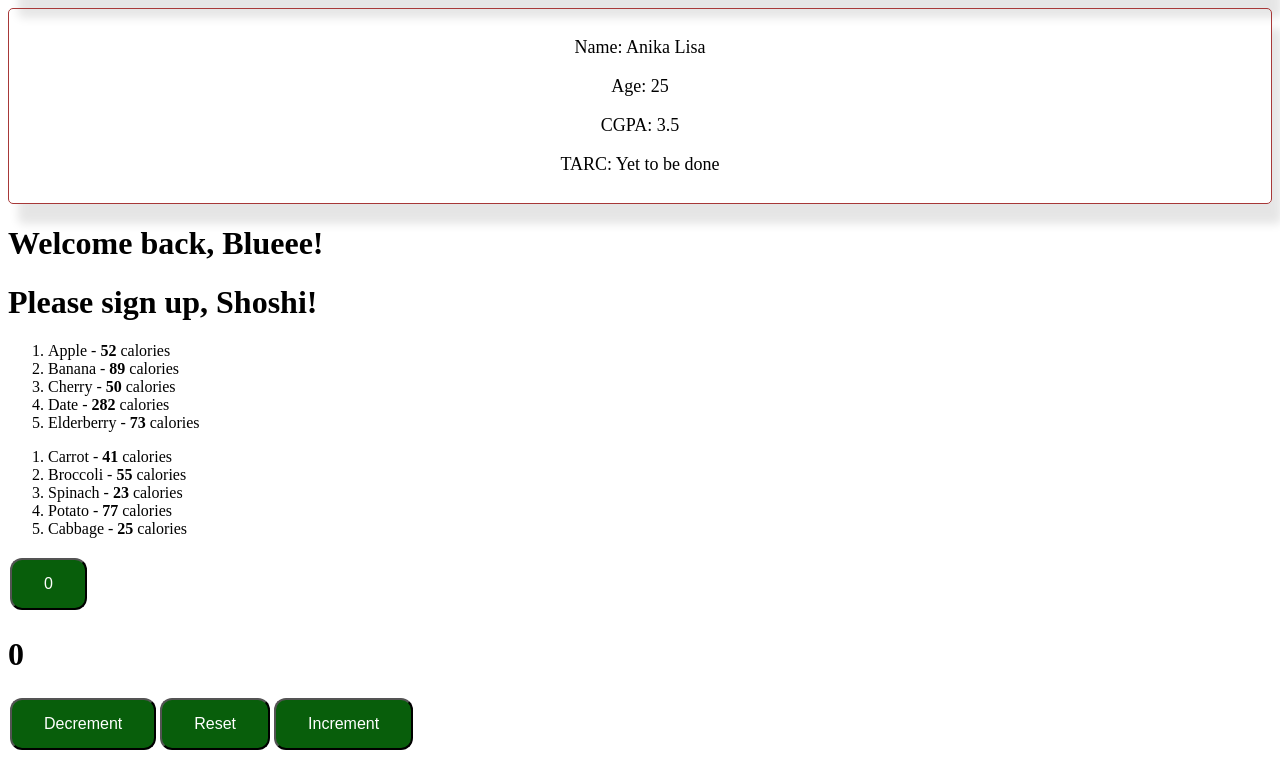
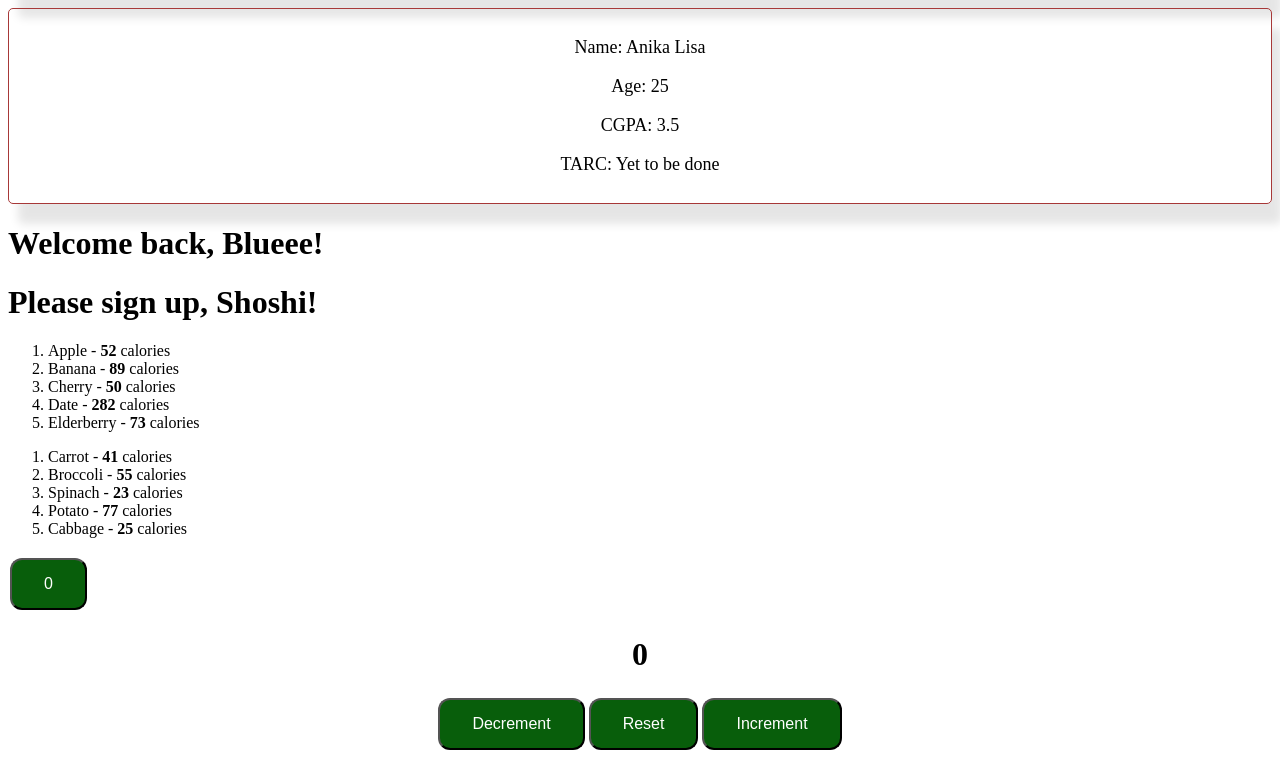
Before and after one commit to niloyblueee/Learning_ReactJS, a React (Vite) app in the folder learning_react/: page / in a window 1280 px wide. Shown: the part 642-1404 px from the top of the page. Built offline with nearby package versions, Linux system fonts and the light colour scheme.

Commit message:
applied css to counter

```diff
--- a/learning_react/src/index.css
+++ b/learning_react/src/index.css
@@ -50,3 +50,7 @@
   font-size: large;
   text-align: center;
 }
+
+.ShowCount{
+  text-align: center;
+}
```
